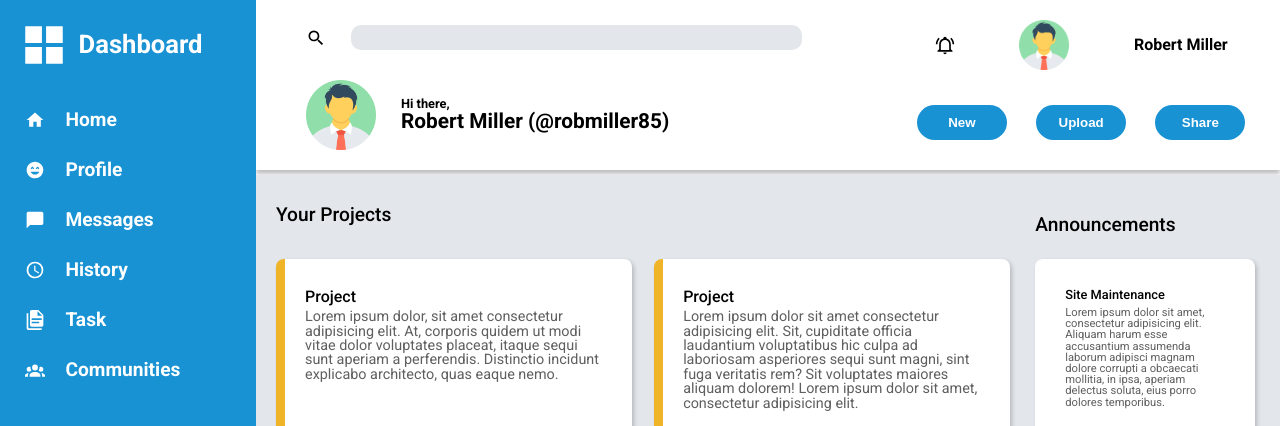
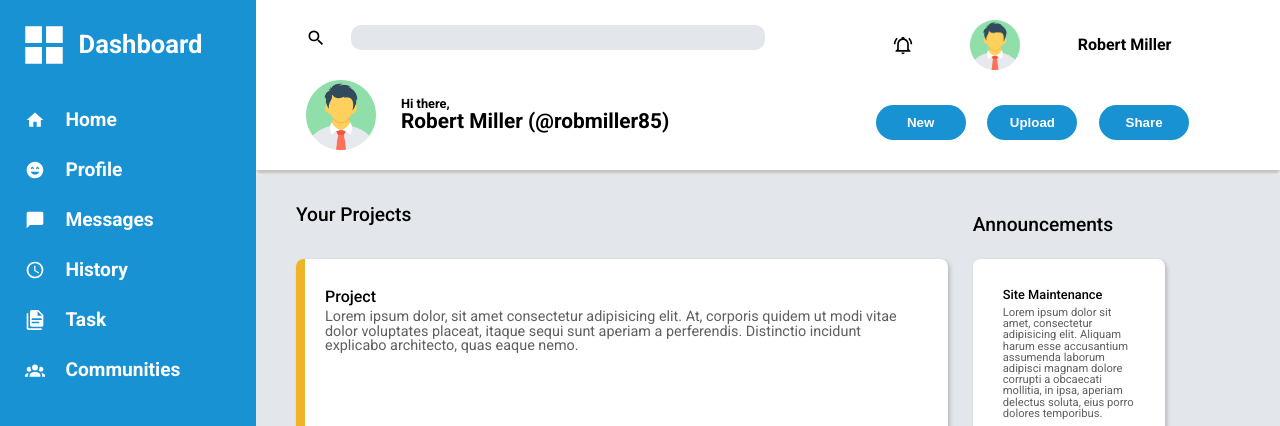
Before and after one commit to milliani85/admin-dashboard, a plain HTML site: page index.html in a window 1280 px wide. Shown: the top 426 px of the page. Drawn offline with Linux system fonts and the light colour scheme.

Commit message:
Adjust margins

```diff
--- a/styles.css
+++ b/styles.css
@@ -202,7 +202,7 @@ ul {
   display: grid;
   grid-template-columns: 5fr 3fr;
   font-weight: 600;
-  padding: 10px 20px 5px 50px;
+  padding: 10px 80px 5px 50px;
   margin-bottom: 5px;
   box-shadow: 0px 4px 4px rgba(0, 0, 0, 0.25);
 }
@@ -275,8 +275,9 @@ ul {
   padding-top: 40px;
   grid-template-columns: 3fr 1fr;
   gap: 25px;
-  padding-left: 20px;
+  padding-left: 40px;
   padding-bottom: 20px;
+  padding-right: 90px;
 }
 
 .project-container {
```
